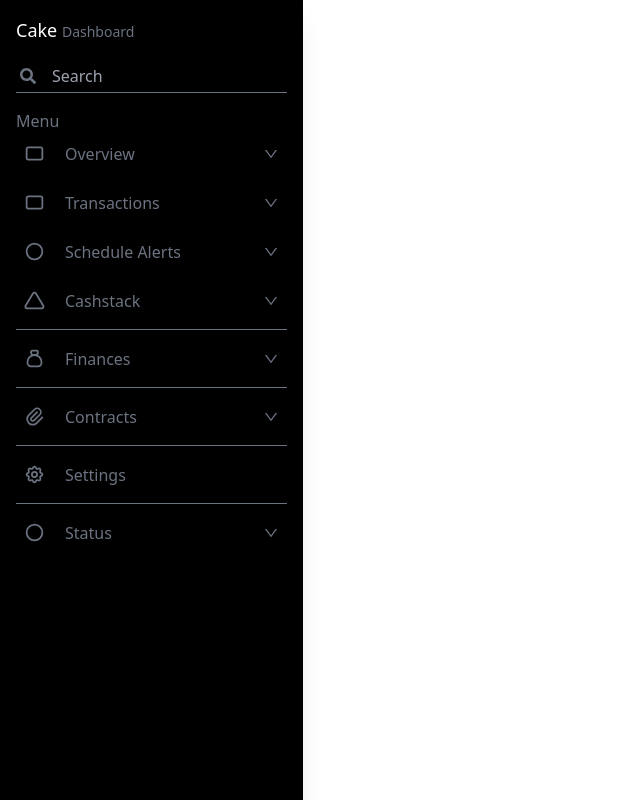
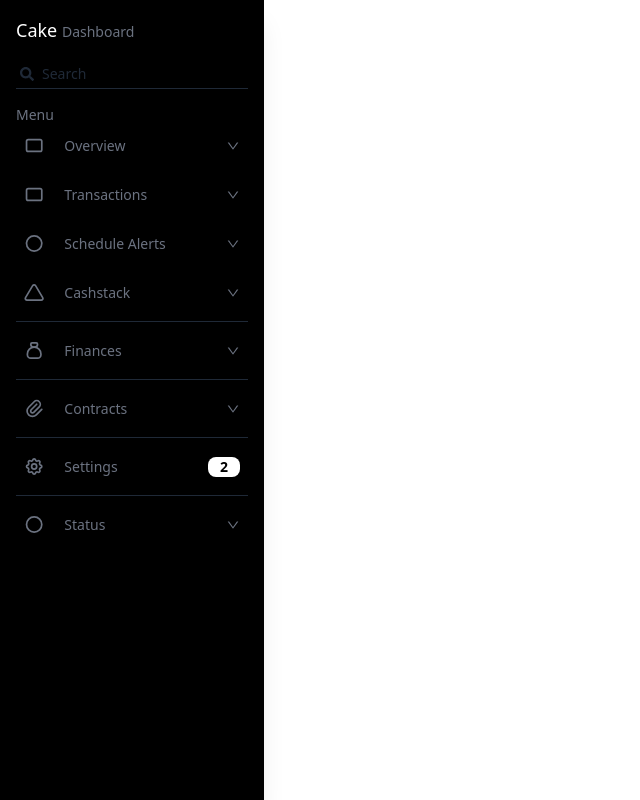
Before and after one commit to fagbenjaenoch/cake-dashboard, a Next.js app: page / in a window 1280 px wide. Shown: the whole page, without its empty margins (0-640 px from the left). Built offline with nearby package versions, Linux system fonts and the light colour scheme.

Commit message:
update: minor update to the sidebar

```diff
--- a/components/SearchBar.jsx
+++ b/components/SearchBar.jsx
@@ -1,28 +1,31 @@
-import React, { useState } from 'react'
-import { FaSearch } from 'react-icons/fa'
+import React, { useState } from "react";
+import { FaSearch } from "react-icons/fa";
 
 function handleSubmit(e) {
-  e.preventDefault()
-  onSearch(searchTerm)
+  e.preventDefault();
+  onSearch(searchTerm);
 }
 
 const SearchBar = () => {
-  const [searchTerm, setSearchTerm] = useState('')
+  const [searchTerm, setSearchTerm] = useState("");
 
   return (
-    <form onSubmit={handleSubmit} className='flex items-center space-x-2 p-1 mb-4 border-b border-gray-500'>
-      <button type='submit'>
-        <FaSearch className='text-gray-500 mr-2'/>
+    <form
+      onSubmit={handleSubmit}
+      className="flex items-center p-1 mb-4 border-b border-gray-800 text-gray-800 focus-within:text-white focus-within:border-gray-200"
+    >
+      <button type="submit">
+        <FaSearch className="mr-2" />
       </button>
       <input
-        type='text'
-        placeholder='Search'
+        type="text"
+        placeholder="Search"
         value={searchTerm}
         onChange={(e) => setSearchTerm(e.target.value)}
-        className='text-white bg-transparent outline-none w-full'
+        className="bg-transparent text-gray-800 outline-none w-full placeholder:text-gray-800"
       />
     </form>
-  )
-}
+  );
+};
 
-export default SearchBar
+export default SearchBar;
--- a/components/Sidebar.jsx
+++ b/components/Sidebar.jsx
@@ -1,90 +1,102 @@
-import React from 'react'
-import {AiOutlineDown} from 'react-icons/ai'
-import {TbRectangle, TbCircle, TbTriangle, TbSettings, TbPaperclip, TbMoneybag} from 'react-icons/tb'
+import React from "react";
+import { AiOutlineDown } from "react-icons/ai";
+import {
+  TbRectangle,
+  TbCircle,
+  TbTriangle,
+  TbSettings,
+  TbPaperclip,
+  TbMoneybag,
+} from "react-icons/tb";
 
-import SearchBar from './SearchBar'
+import SearchBar from "./SearchBar";
 
 const Sidebar = () => {
   return (
-    <div className='fixed h-screen bg-black border-r-gray p-4 text-white shadow-xl'>
-      <div className='mb-4'>
-        <span className='text-extrabold text-lg'>Cake </span><span className='text-gray-500 text-sm'>Dashboard</span>
+    <div className="fixed h-screen bg-black border-r-gray p-4 text-white shadow-xl text-sm">
+      <div className="mb-4">
+        <span className="text-extrabold text-lg">Cake </span>
+        <span className="text-gray-500 text-sm">Dashboard</span>
       </div>
-      <SearchBar/>
-      <span className='text-gray-500 mb-4'>Menu</span>
+      <SearchBar />
+      <span className="text-gray-500 mb-4">Menu</span>
 
-      <div className='flex gap-5 items-center text-gray-500 hover:text-white cursor-pointer hover:bg-gray-900 p-2 rounded-lg mb-2'>
-        <TbRectangle size={25}/>
-        <div className='w-full flex items-center justify-between'>
+      <div className="flex gap-5 items-center text-gray-500 hover:text-white cursor-pointer hover:bg-gray-900 p-2 rounded-lg mb-2 group relative">
+        <div className="hidden group-hover:block absolute bg-white py-2 px-0.5 rounded-lg left-0 mr-12"></div>
+        <TbRectangle size={25} />
+        <div className="w-full flex items-center justify-between">
           <div>Overview</div>
-          <AiOutlineDown className='cursor-pointer'/>
+          <AiOutlineDown className="cursor-pointer" />
         </div>
       </div>
 
-      <div className='flex gap-5 items-center text-gray-500 hover:text-white cursor-pointer hover:bg-gray-900 p-2 rounded-lg mb-2'>
-        <TbRectangle size={25}/>
-        <div className='w-full flex items-center justify-between'>
+      <div className="flex gap-5 items-center text-gray-500 hover:text-white cursor-pointer hover:bg-gray-900 p-2 rounded-lg mb-2">
+        <TbRectangle size={25} />
+        <div className="w-full flex items-center justify-between">
           <div>Transactions</div>
-          <AiOutlineDown className='cursor-pointer'/>
+          <AiOutlineDown className="cursor-pointer" />
         </div>
       </div>
 
-      <div className='flex gap-5 items-center text-gray-500 hover:text-white cursor-pointer hover:bg-gray-900 p-2 rounded-lg mb-2'>
-        <TbCircle size={25}/>
-        <div className='w-full flex items-center justify-between'>
+      <div className="flex gap-5 items-center text-gray-500 hover:text-white cursor-pointer hover:bg-gray-900 p-2 rounded-lg mb-2">
+        <TbCircle size={25} />
+        <div className="w-full flex items-center justify-between">
           <div>Schedule Alerts</div>
-          <AiOutlineDown className='cursor-pointer'/>
+          <AiOutlineDown className="cursor-pointer" />
         </div>
       </div>
 
-      <div className='flex gap-5 items-center text-gray-500 hover:text-white cursor-pointer hover:bg-gray-900 p-2 rounded-lg mb-2'>
-        <TbTriangle size={25}/>
-        <div className='w-full flex items-center justify-between'>
+      <div className="flex gap-5 items-center text-gray-500 hover:text-white cursor-pointer hover:bg-gray-900 p-2 rounded-lg mb-2">
+        <TbTriangle size={25} />
+        <div className="w-full flex items-center justify-between">
           <div>Cashstack</div>
-          <AiOutlineDown className='cursor-pointer'/>
+          <AiOutlineDown className="cursor-pointer" />
         </div>
       </div>
 
-      <div className='border-t border-gray-500 py-2'>
-        <div className='flex gap-5 items-center text-gray-500 hover:text-white cursor-pointer hover:bg-gray-900 p-2 rounded-lg'>
-          <TbMoneybag size={25}/>
-          <div className='w-full flex items-center justify-between'>
+      <div className="border-t border-gray-800 py-2">
+        <div className="flex gap-5 items-center text-gray-500 hover:text-white cursor-pointer hover:bg-gray-900 p-2 rounded-lg">
+          <TbMoneybag size={25} />
+          <div className="w-full flex items-center justify-between">
             <div>Finances</div>
-            <AiOutlineDown className='cursor-pointer'/>
+            <AiOutlineDown className="cursor-pointer" />
           </div>
         </div>
       </div>
 
-      <div className='border-t border-gray-500 py-2'>
-        <div className='flex gap-5 items-center text-gray-500 hover:text-white cursor-pointer hover:bg-gray-900 p-2 rounded-lg'>
-          <TbPaperclip size={25}/>
-          <div className='w-full flex items-center justify-between'>
+      <div className="border-t border-gray-800 py-2">
+        <div className="flex gap-5 items-center text-gray-500 hover:text-white cursor-pointer hover:bg-gray-900 p-2 rounded-lg">
+          <TbPaperclip size={25} />
+          <div className="w-full flex items-center justify-between">
             <div>Contracts</div>
-            <AiOutlineDown className='cursor-pointer'/>
+            <AiOutlineDown className="cursor-pointer" />
           </div>
         </div>
       </div>
 
-      <div className='border-t border-gray-500 py-2'>
-        <div className='flex gap-5 items-center text-gray-500 hover:text-white cursor-pointer hover:bg-gray-900 p-2 rounded-lg'>
-          <TbSettings size={25}/>
-          <div className='w-full flex items-center justify-between'>
+      <div className="border-t border-gray-800 py-2">
+        <div className="flex gap-5 items-center text-gray-500 hover:text-white cursor-pointer hover:bg-gray-900 p-2 rounded-lg">
+          <TbSettings size={25} />
+          <div className="w-full flex items-center justify-between">
             <div>Settings</div>
+            <div className="bg-white px-3 text-black font-bold rounded-lg text-sm">
+              2
+            </div>
           </div>
         </div>
       </div>
 
-      <div className='border-t border-gray-500 py-2'>
-        <div className='flex gap-5 items-center text-gray-500 hover:text-white cursor-pointer hover:bg-gray-900 p-2 rounded-lg'>
-          <TbCircle size={25}/>
-          <div className='w-full flex items-center justify-between'>
+      <div className="border-t border-gray-800 py-2">
+        <div className="flex gap-5 items-center text-gray-500 hover:text-white cursor-pointer hover:bg-gray-900 p-2 rounded-lg">
+          <TbCircle size={25} />
+          <div className="w-full flex items-center justify-between">
             <div>Status</div>
-            <AiOutlineDown className='cursor-pointer'/>
+            <AiOutlineDown className="cursor-pointer" />
           </div>
         </div>
       </div>
     </div>
-  )
-}
+  );
+};
 
-export default Sidebar
+export default Sidebar;
--- a/pages/index.js
+++ b/pages/index.js
@@ -1,20 +1,20 @@
-import Head from 'next/head'
-import Image from 'next/image'
+import Head from "next/head";
+import Image from "next/image";
 
-import Header from '../components/Header'
+import Header from "../components/Header";
 
 export default function Home() {
   return (
     <>
       <Head>
-        <title>Create Next App</title>
-        <meta name="description" content="Generated by create next app" />
+        <title>Cake Dashboard</title>
+        <meta name="description" content="Cake Dashboard, built with next js" />
         <meta name="viewport" content="width=device-width, initial-scale=1" />
         <link rel="icon" href="/favicon.ico" />
       </Head>
-      <main className='mr-6'>
-        Hello from Next.js
+      <main className="">
+        <Header />
       </main>
     </>
-  )
+  );
 }
```
